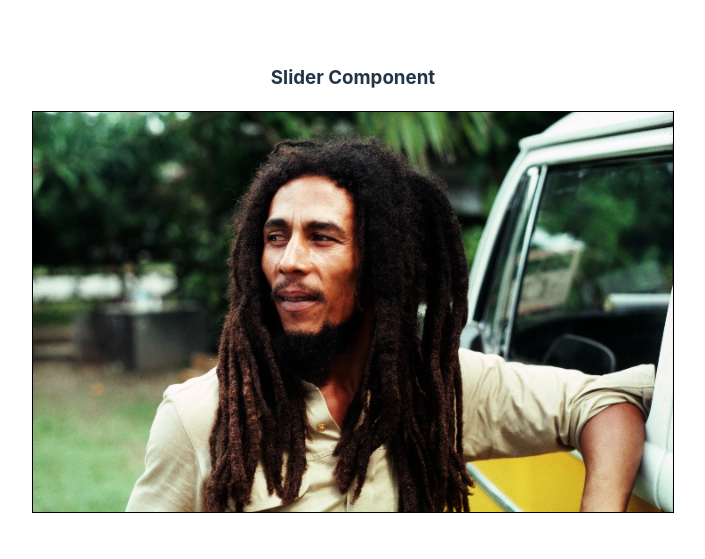
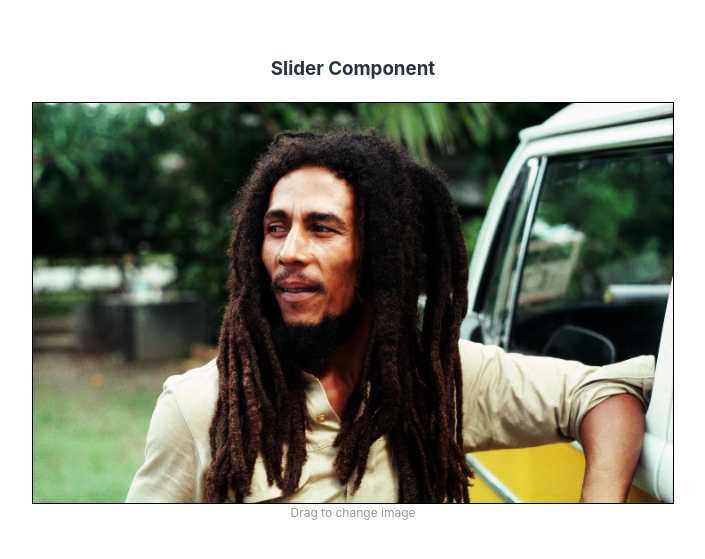
Before and after one commit to icampana/canvas-slides, a React (Vite) app: page / in a window 1280 px wide. Shown: the part 121-680 px from the top of the page, without its empty margins (287-992 px from the left). Built offline with nearby package versions, Linux system fonts and the light colour scheme.

Commit message:
Added captions and updated colors

```diff
--- a/src/App.css
+++ b/src/App.css
@@ -1,3 +1,7 @@
+body  {
+  background-color: white;
+}
+
 #root {
   width: 100%;
 }
@@ -23,5 +27,11 @@
 }
 
 .slides-container {
-  background-color: gainsboro;
+  background-color: f2f2f2;
 }
+
+.slides-caption {
+  text-align: center;
+  color: #999;
+  font-size: 12px;
+}
--- a/src/App.tsx
+++ b/src/App.tsx
@@ -20,6 +20,7 @@ function App() {
       <div className="container">
         <Slider images={images} onChange={onChange} width={640} height={400} />
       </div>
+      <div className='slides-caption'> Drag to change image </div>
     </>
   )
 }
```
